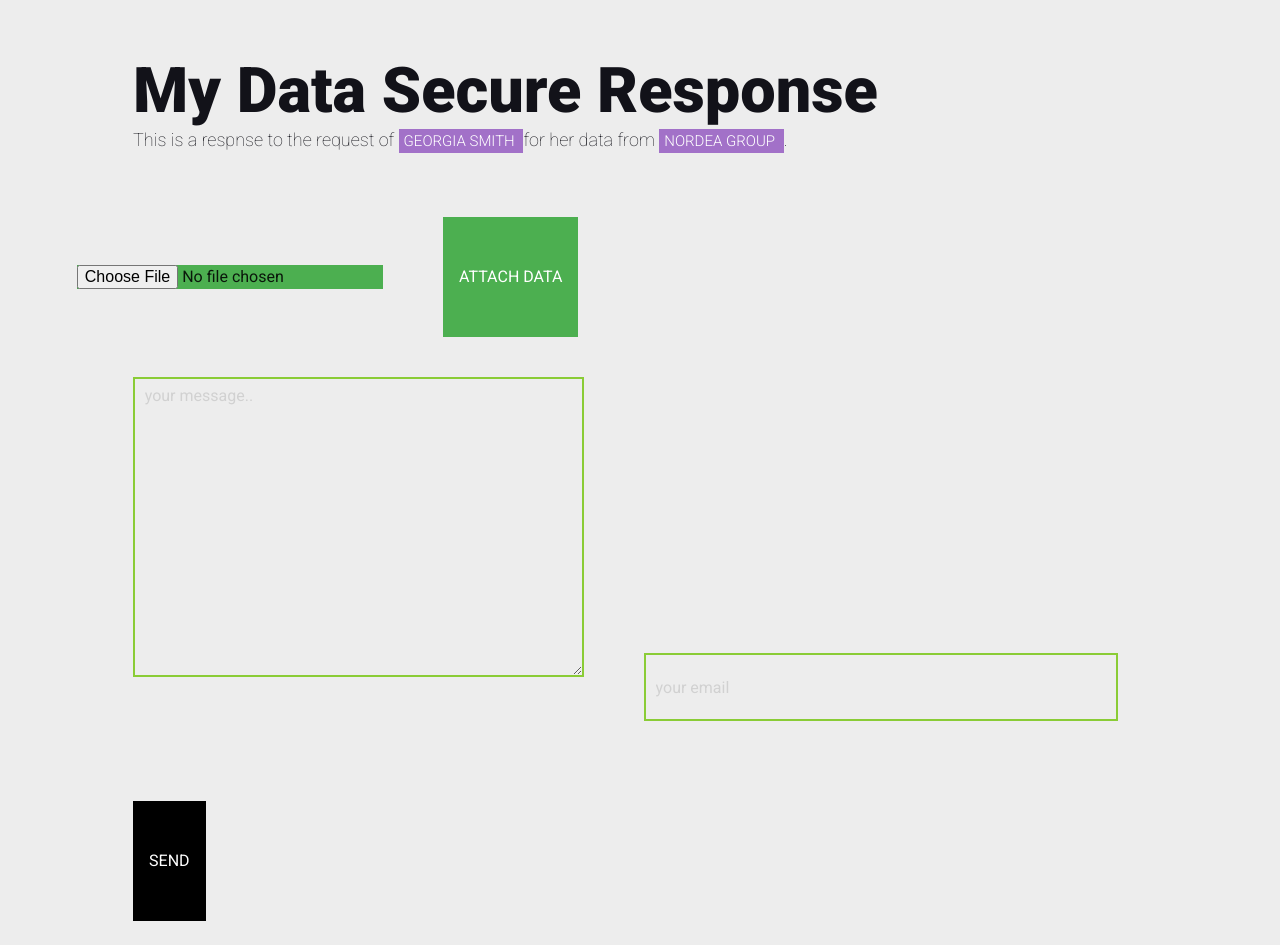
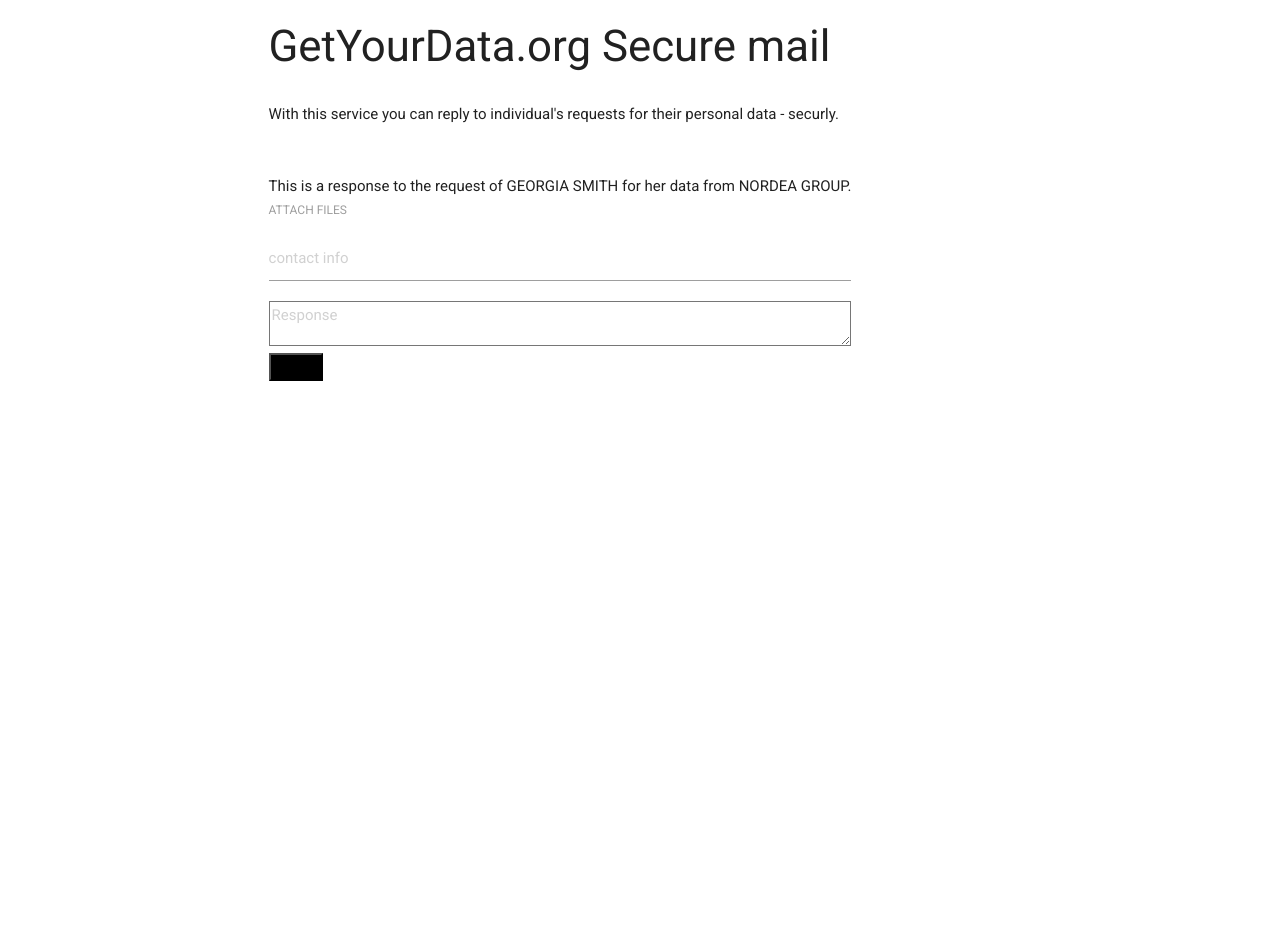
Before and after one commit to AleksiKnuutila/gyd-securemail, a Django app: page /securemsg/sendfile_index in a window 1280 px wide. After the commit the page ends 381 px from the top, so only its background shows below. Run offline with Django 3.2, Linux system fonts and the light colour scheme; data that the repository does not hold is empty; some libraries are stand-ins or nearby versions.

Commit message:
draft sendfile_index.html

```diff
--- a/pgpost/securemsg/templates/securemsg/sendfile_index.html
+++ b/pgpost/securemsg/templates/securemsg/sendfile_index.html
@@ -2,22 +2,36 @@
 
 {% block body_block %}
 
-<link rel="stylesheet" href="/static/pgpost/stylesResponse.css">
+  <link rel="stylesheet" href="/static/pgpost/css/stylesResponse.css">
 
 	<div class="container">
-		<h1> My Data Secure Response  </h1>
-		<p class="explanationText">This is a respnse to the request of <span class="highlightText"> GEORGIA SMITH </span> for her data from <span class="highlightText"> NORDEA GROUP </span>.</p>
 
-		<div class="conts">
-			<div class="partsContainer">
+	  	<div class="row header">
+			<h3 class="col s10 m10 l10 offset-m1 offset-s1 offset-l1"> GetYourData.org Secure mail  </h3>
+			<p class="subtitle col s10 m10 l10 offset-m1 offset-s1 offset-l1"> With this service you can reply to individual's requests for their personal data - securly.</p>
+	 	</div>
 
-					<input type="file" id="myFile" class="green">
-          <button id="encryptbutton" class="green">ATTACH DATA</button>
-					<br>
-					<textarea class="inputtext" placeholder="your message.." id="message"></textarea>
+ 		<div class="row">
+			<div class="col formEntries section valign-wrapper s10 m10 l10 offset-m1 offset-s1 offset-l1">
+				<div class="valign">
+						<p class="explanationText">This is a response to the request of <span id="fromwhom" class="highlightText"> GEORGIA SMITH</span> for her data from <span class="highlightText" id="towhom"> NORDEA GROUP</span>.
+						<br>
+            <label for="fileselect" class="custom-file-upload">ATTACH FILES</label>
+   					<input type="file" id="fileselect" class="green" style="display:none" onchange="afterClick()">
+            <!--<button id="attachDataButton" onclick="attachFile()"> ATTACH FILES</button>-->
+						</p>
+						<div class="formTextContainer">
+							<input id="contactInfo" type="text"  class="contactInfo" placeholder="contact info">
+						    <textarea id="message" class="balloon " id="message" type="text" placeholder="Response" ></textarea>
+						</div>
+						<button id="sendForm" class="black"> SEND</button>
+					</div>
+				</div>
+			</div>
 
-					<input type="text" class="email inputtext" placeholder="your email" id="from_address"></input>
-					<br><button class="black" onclick="send()"> SEND</button>
+		</div>
+
+	<div>
 
 {% csrf_token %}
 
@@ -93,31 +107,6 @@
     }
     getpublickey();
 
-    var readfile = function readfile() {
-      var file = document.getElementById("myFile").files[0];
-      var fn = file.name;
-      var reader = new FileReader();
-
-      reader.addEventListener("load", function () {
-        var message = $('#message').val();
-        var from_address = $('#from_address').val();
-        var dict = {
-          'filename': fn,
-          'data':reader.result,
-          'message':message,
-          'from_address':from_address
-        };
-        var jsonenc = JSON.stringify(encrypt(JSON.stringify(dict)));
-        window.glob_data_blob = jsonenc;
-        //$('#id_data_blob').val(jsonenc);
-        //var blob = new Blob([JSON.stringify(encrypt(reader.result))], {type: "text/plain;charset=utf-8"});
-        //saveAs(blob, "special.file");
-      }, false);
-
-      reader.readAsDataURL(file);
-    }
-    $('#encryptbutton').click(readfile);
-
     var send = function send() {
       csrf = $('[name="csrfmiddlewaretoken"]').val();
       var post_data = {
@@ -150,9 +139,63 @@
 			$('.part3').css('display','block');
 		}
 
+    var readfile = function readfile() {
+      var file = document.getElementById("fileselect").files[0];
+      var fn = file.name;
+      var reader = new FileReader();
+
+      reader.addEventListener("load", function () {
+        var message = $('#message').val();
+        var from_address = $('#contactInfo').val();
+        var dict = {
+          'filename': fn,
+          'data':reader.result,
+          'message':message,
+          'from_address':from_address
+        };
+        var jsonenc = JSON.stringify(encrypt(JSON.stringify(dict)));
+        window.glob_data_blob = jsonenc;
+        //$('#id_data_blob').val(jsonenc);
+        //var blob = new Blob([JSON.stringify(encrypt(reader.result))], {type: "text/plain;charset=utf-8"});
+        //saveAs(blob, "special.file");
+      }, false);
+
+      reader.readAsDataURL(file);
+    }
+
+    var afterClick = function afterClick() {
+      readfile();
+    }
+    //$('#attachDataButton').click(readfile);
+    $('#sendForm').click(send);
+
 	</script>
 
 {% endblock %}
 
+
+
+	<script>
+
+		// Animate to next part of the 'form / process'
+		function attachFile(){
+			console.log('attach')
+
+			// Upload File Fucntionality
+
+
+
+		};
+
+		function send(){
+
+			console.log('send')
+			// Save file or something here...
+
+		}
+
+	</script>
+
+
 </body>
 </html>
```
